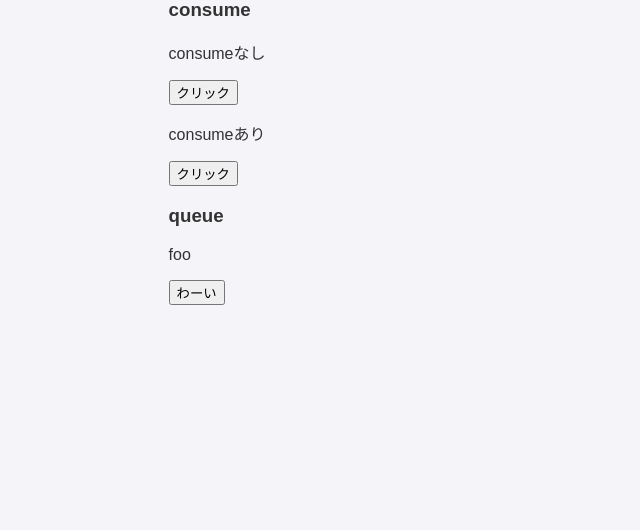
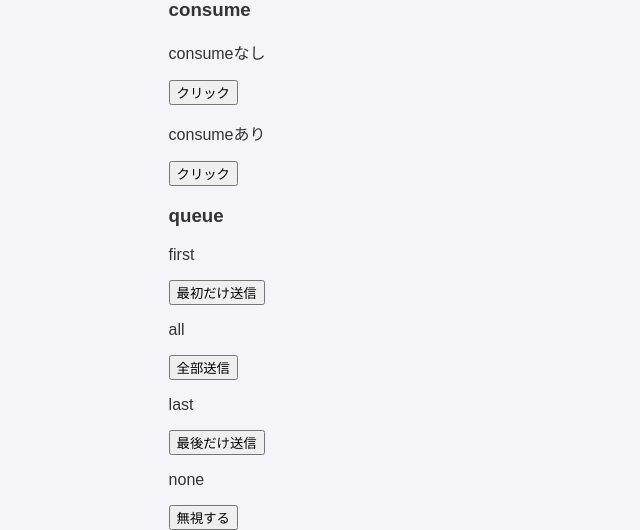
Before and after one commit to tomo1227/htmx_book_app, a FastAPI app: page /section6 in a window 1280 px wide. Shown: the part 1261-1791 px from the top of the page, without its empty margins (0-640 px from the left). Before the commit the page ends 1566 px from the top, so only its background shows below. Run offline with FastAPI, Linux system fonts and the light colour scheme.

Commit message:
section6にqueueの例を追加

```diff
--- a/src/main.py
+++ b/src/main.py
@@ -1,6 +1,8 @@
 ## -*- coding: utf-8 -*-
 import secrets
 import time
+from datetime import datetime
+from zoneinfo import ZoneInfo
 
 from fastapi import FastAPI, Form, Request
 from fastapi.responses import JSONResponse
@@ -192,6 +194,14 @@ async def add_head_style():
     """
 
 
+@app.post("/now", response_class=HTMLResponse)
+async def get_now():
+    now = datetime.now(ZoneInfo("Asia/Tokyo")).strftime("%H:%M:%S")
+    time.sleep(3)
+
+    return f"<div>{now}</div>"
+
+
 if __name__ == "__main__":
     import uvicorn
 
--- a/templates/tutorial/section6.html
+++ b/templates/tutorial/section6.html
@@ -68,7 +68,25 @@
   </div>
 
   <h3>queue</h3>
-  <p class="btn3" hx-trigger="queue:all">foo</p>
-  <button hx-target=".btn3" hx-get="/random" hx-trigger="click delay:2s queue:all">わーい</button>
+  <p>first</p>
+  <button hx-post="/now" hx-trigger="click queue:first" hx-target="#result" hx-swap="beforeend">
+    最初だけ送信
+  </button>
+  <div id="result"></div>
+  <p>all</p>
+  <button hx-post="/now" hx-trigger="click queue:all" hx-target="#result" hx-swap="beforeend">
+    全部送信
+  </button>
+  <p>last</p>
+  <button hx-post="/now" hx-trigger="click queue:last" hx-target="#result" hx-swap="beforeend">
+    最後だけ送信
+  </button>
+  <p>none</p>
+  <button hx-post="/now" hx-trigger="click queue:none" hx-target="#result" hx-swap="beforeend">
+    無視する
+  </button>
+
+  <div id="result"></div>
+
 </div>
 {% endblock %}
```
